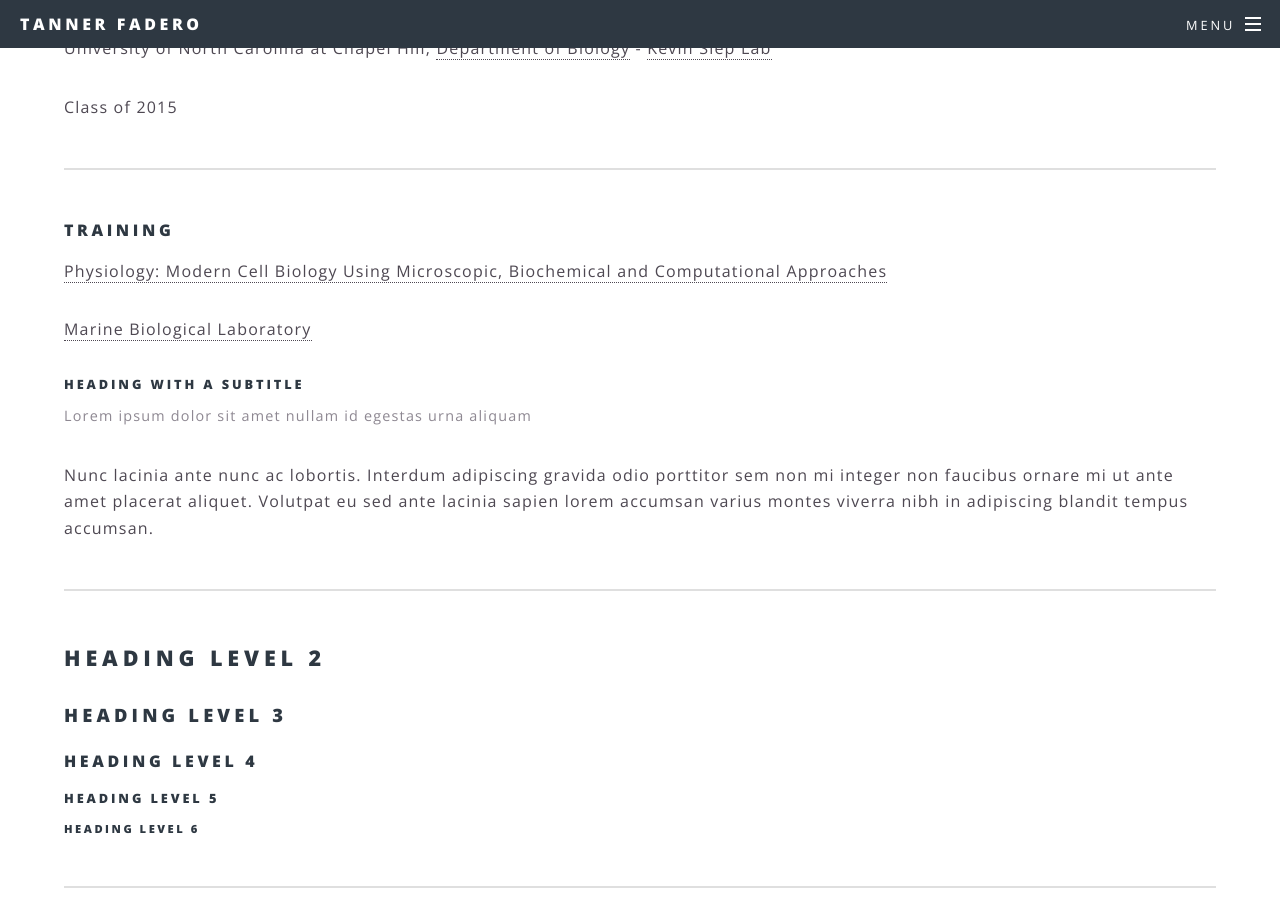
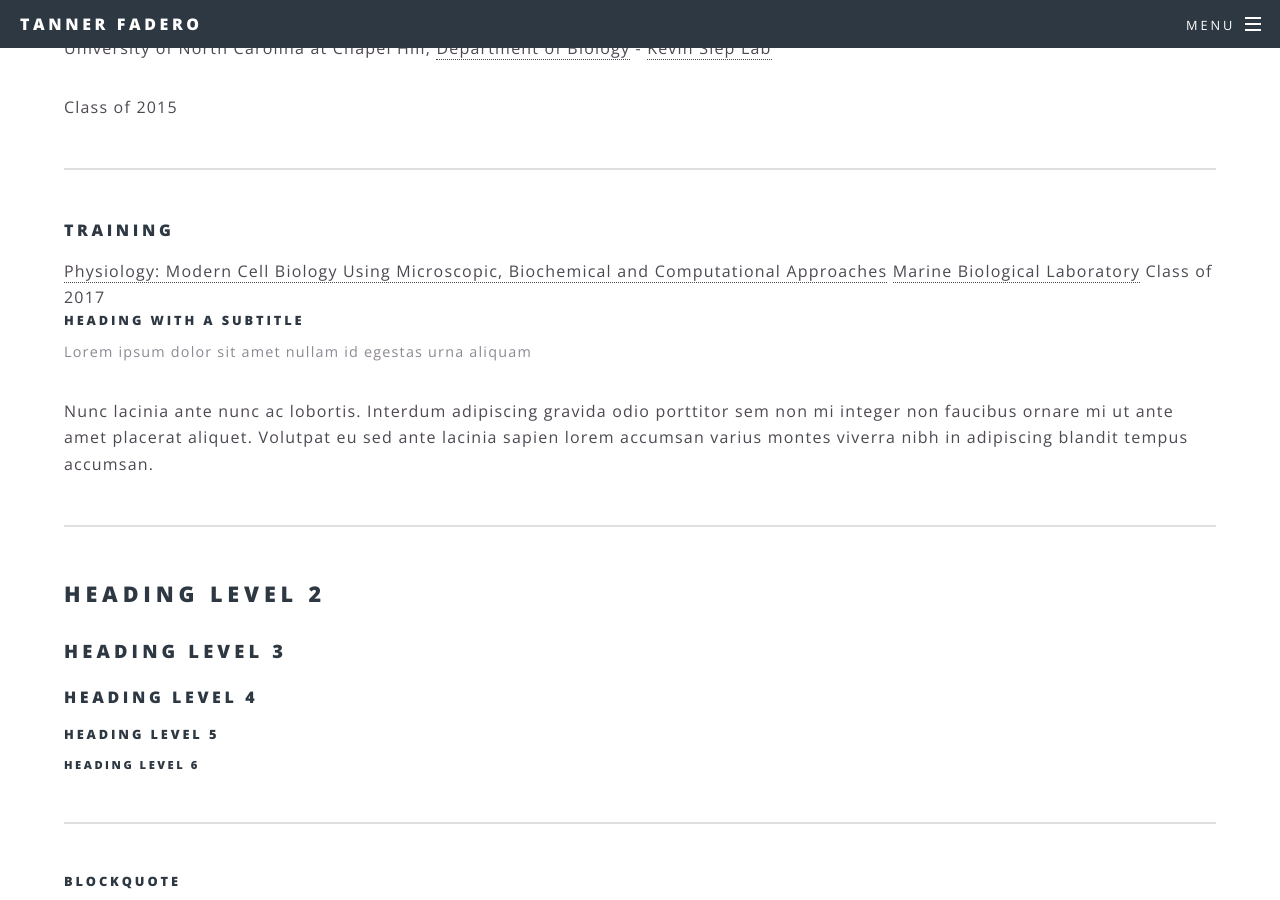
Before and after one commit to fadero/fadero.github.io, a Jekyll site: the page built from About Me.html, in a window 1280 px wide and 900 px high, scrolled down 675 px. Built offline with Jekyll 4.4.1, drawn with Linux system fonts in a browser that asks for light colours.

Commit message:
Update About Me.html

```diff
--- a/About Me.html
+++ b/About Me.html
@@ -13,8 +13,9 @@ title: About Me
 				<hr />
 
 				<h4>Training</h4>
-					<p><a href="https://www.mbl.edu/education/courses/physiology-modern-cell-biology/">Physiology: Modern Cell Biology Using Microscopic, Biochemical and Computational Approaches</a></p>
-					<p><a href="https://www.mbl.edu">Marine Biological Laboratory</a></p>
+					<a href="https://www.mbl.edu/education/courses/physiology-modern-cell-biology/">Physiology: Modern Cell Biology Using Microscopic, Biochemical and Computational Approaches</a>
+					<a href="https://www.mbl.edu">Marine Biological Laboratory</a>
+					Class of 2017
 				<header>
 					<h5>Heading with a Subtitle</h5>
 					<p>Lorem ipsum dolor sit amet nullam id egestas urna aliquam</p>
```
